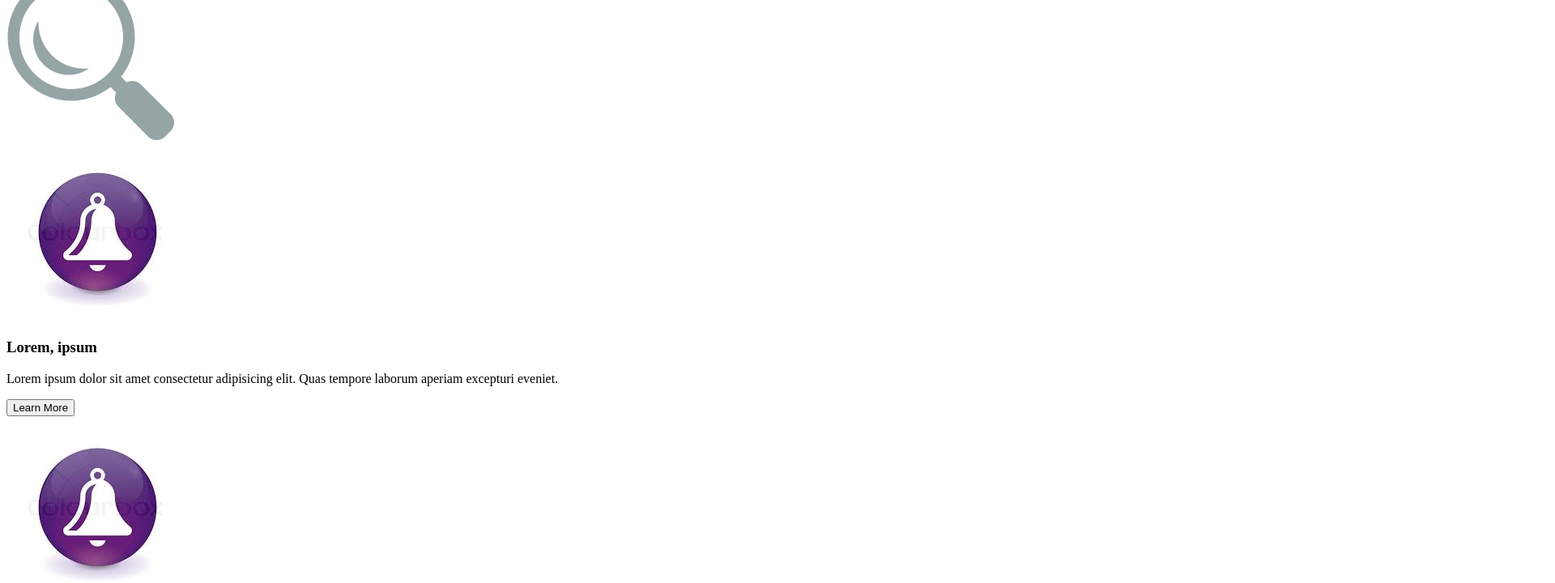
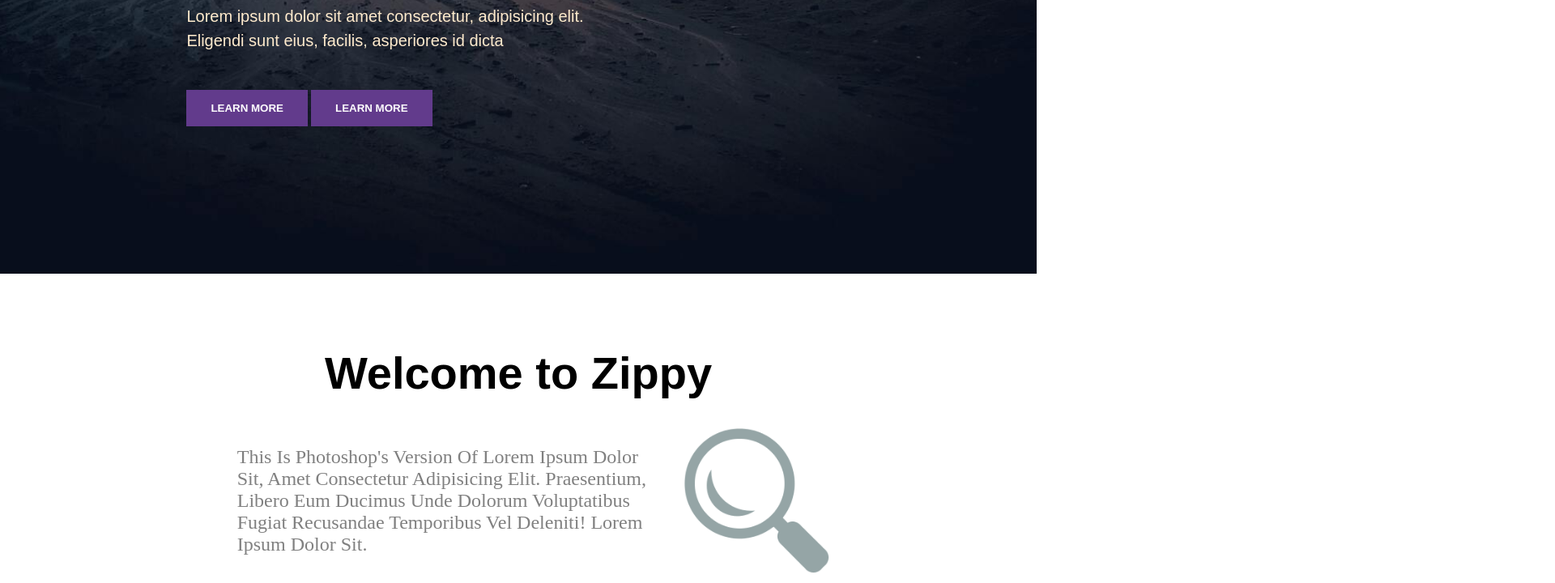
Before and after one commit to kiran0022/single-page-website, a plain HTML site: page index.html in a window 1280 px wide. Shown: the part 462-1182 px from the top of the page at 81% size, 1920 px wide, since content can reach past the window. Drawn offline with Linux system fonts and the light colour scheme.

Commit message:
Update index.html

```diff
--- a/index.html
+++ b/index.html
@@ -7,7 +7,7 @@
     <meta http-equiv="X-UA-Compatible" content="IE=edge">
     <meta name="viewport" content="width=device-width, initial-scale=1.0">
     <link rel="stylesheet" href="https://cdnjs.cloudflare.com/ajax/libs/font-awesome/4.7.0/css/font-awesome.min.css">
-    <link rel="stylesheet" href="script.js">
+    <link rel="stylesheet" href="style.css">
     <script src="script.js" defer></script>
     <title>Zippy</title>
 </head>
```
